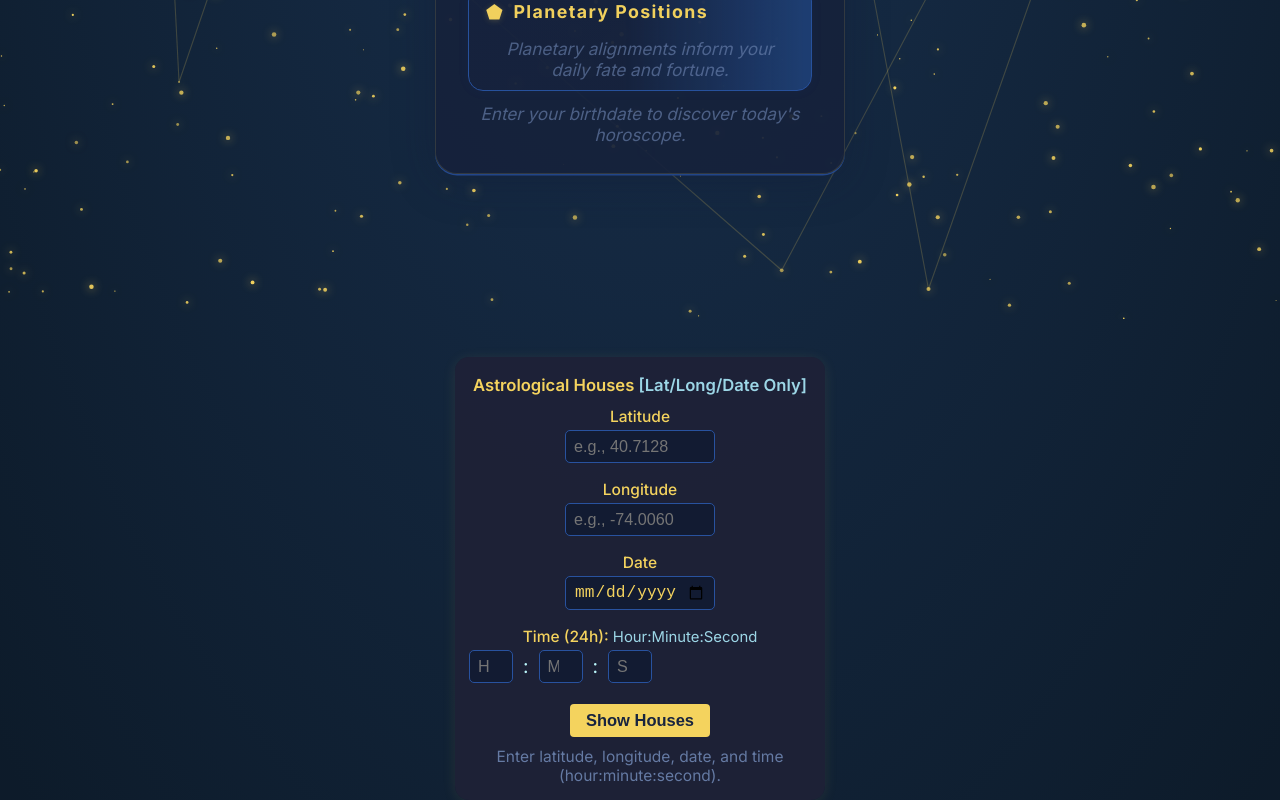
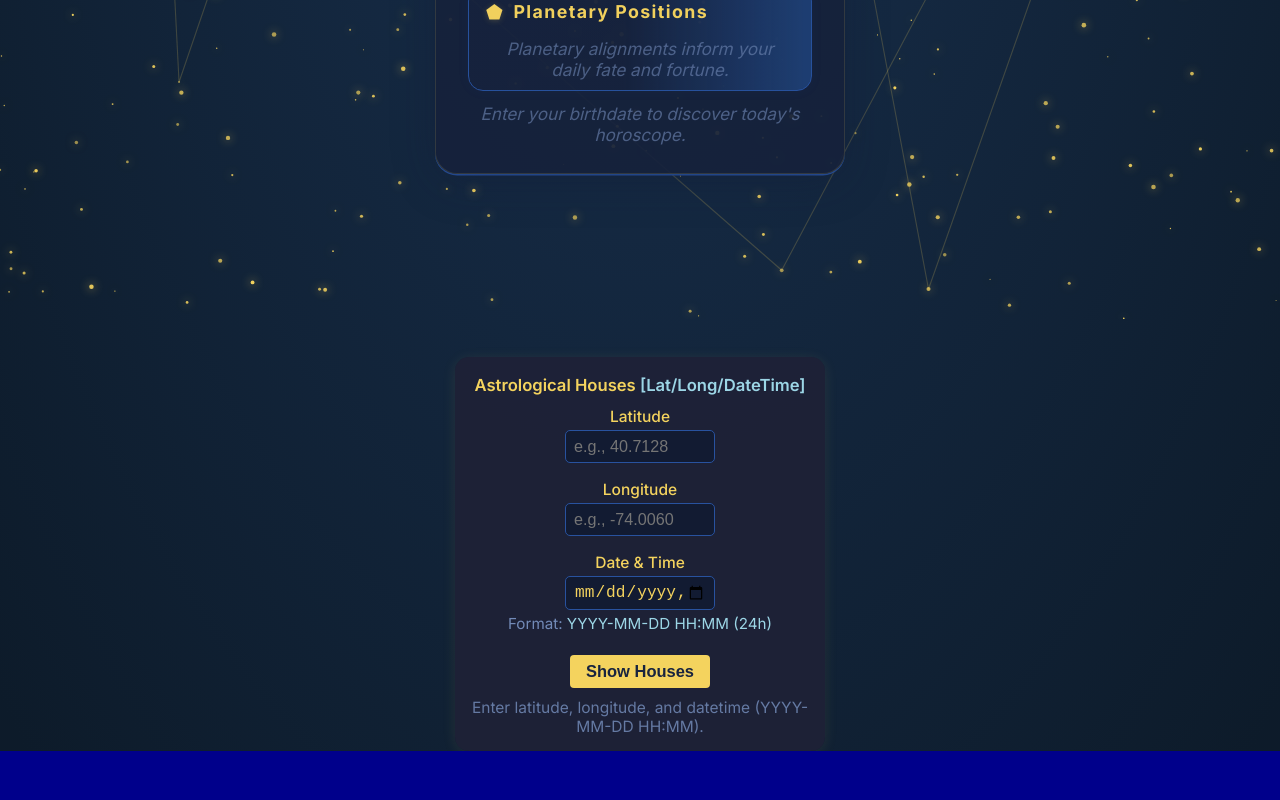
Before and after one commit to Workflow-Manager-admin/zodiacpulse-57194-8d85a16f, a React (Create React App) app in the folder zodiacpulse/: page / in a window 1280 px wide. Shown: the part 481-1281 px from the top of the page. After the commit the page ends 1232 px from the top, so only its background shows below. Built offline with nearby package versions, Linux system fonts and the light colour scheme; the HTML template or start-up script is replaced by a standard one.

Commit message:
CheckPoint

```diff
--- a/zodiacpulse/src/HousesData.js
+++ b/zodiacpulse/src/HousesData.js
@@ -3,19 +3,16 @@ import axios from "axios";
 
 /**
  * HousesData - Astrological house calculator.
- * Inputs: latitude, longitude, date, and time (hours, minutes, seconds).
- * User explicitly enters time instead of using device time.
+ * Inputs: latitude, longitude, datetime-local (single input).
+ * User explicitly enters datetime instead of using device time.
  * Shows response from the houses endpoint only.
  */
 // PUBLIC_INTERFACE
 function HousesData() {
   const [latitude, setLatitude] = useState("");
   const [longitude, setLongitude] = useState("");
-  const [date, setDate] = useState("");
-  // New: time fields
-  const [hour, setHour] = useState("");
-  const [minute, setMinute] = useState("");
-  const [second, setSecond] = useState("");
+  // datetimeLocal is an ISO string "YYYY-MM-DDTHH:mm"
+  const [datetimeLocal, setDatetimeLocal] = useState("");
   const [inputTouched, setInputTouched] = useState(false);
 
   // API result state
@@ -24,7 +21,6 @@ function HousesData() {
   const [houses, setHouses] = useState(null);
 
   // FreeAstrologyAPI info
-  // Note: This API key and endpoint are for FreeAstrologyAPI; actual availability/stability is not guaranteed.
   const ASTRO_API_KEY = "0d72cb2fa2ac14bee854efc0aade164f";
   const HOUSES_ENDPOINT = "https://json.freeastrologyapi.com/western/houses";
 
@@ -34,43 +30,37 @@ function HousesData() {
     const num = Number(val);
     return !isNaN(num) && num >= min && num <= max;
   }
-  function validDateString(d) {
-    if (!d || typeof d !== "string") return false;
-    // Should be in format YYYY-MM-DD
-    const dateParts = d.split("-");
-    if (dateParts.length !== 3) return false;
-    const year = Number(dateParts[0]);
-    const month = Number(dateParts[1]);
-    const day = Number(dateParts[2]);
+  function validDatetimeLocal(dt) {
+    // Format should be "YYYY-MM-DDTHH:mm" (HTML5 datetime-local)
+    if (!dt || typeof dt !== "string") return false;
+    // Check if string is in ISO format
+    // Ex: 2024-05-01T22:15
+    const match = dt.match(
+      /^(\d{4})-(\d{2})-(\d{2})T(\d{2}):(\d{2})$/
+    );
+    if (!match) return false;
+    const [_all, year, month, day, hour, minute] = match;
     if (
-      isNaN(year) ||
-      isNaN(month) ||
-      isNaN(day) ||
-      year < 1600 ||
-      year > 2100 ||
-      month < 1 ||
-      month > 12 ||
-      day < 1 ||
-      day > 31
-    )
+      Number(year) < 1600 ||
+      Number(year) > 2100 ||
+      Number(month) < 1 ||
+      Number(month) > 12 ||
+      Number(day) < 1 ||
+      Number(day) > 31 ||
+      Number(hour) < 0 ||
+      Number(hour) > 23 ||
+      Number(minute) < 0 ||
+      Number(minute) > 59
+    ) {
       return false;
+    }
     return true;
-  }
-  // Validate hour/minute/second as integers in appropriate ranges
-  function validHour(h) {
-    return validNumber(h, 0, 23);
-  }
-  function validMinuteOrSecond(val) {
-    return validNumber(val, 0, 59);
   }
   function allRequiredFields() {
     return (
       validNumber(latitude, -90, 90) &&
       validNumber(longitude, -180, 180) &&
-      validDateString(date) &&
-      validHour(hour) &&
-      validMinuteOrSecond(minute) &&
-      validMinuteOrSecond(second)
+      validDatetimeLocal(datetimeLocal)
     );
   }
 
@@ -84,23 +74,30 @@ function HousesData() {
     // Validation
     if (!allRequiredFields()) {
       setError(
-        "Enter valid latitude (-90~90), longitude (-180~180), date (1600-2100), and time (hours 0-23, minutes 0-59, seconds 0-59)."
+        "Enter valid latitude (-90~90), longitude (-180~180), and datetime (between years 1600 and 2100)."
       );
       return;
     }
 
     setLoading(true);
 
-    const y = date.substring(0, 4);
-    const m = date.substring(5, 7);
-    const d_ = date.substring(8, 10);
-
-    // Use user-provided time (pad to two digits)
-    const hh = hour.toString().padStart(2, "0");
-    const mm = minute.toString().padStart(2, "0");
-    const ss = second.toString().padStart(2, "0");
-    const dateStr = `${y}-${m}-${d_}`;
-    const timeStr = `${hh}:${mm}:${ss}`;
+    // Parse elements from datetimeLocal (format: "YYYY-MM-DDTHH:mm")
+    // Pass 0 for seconds
+    // API expects date: "YYYY-MM-DD", time: "HH:mm:ss"
+    let year, month, day, hour, minute;
+    let dateStr = "", timeStr = "";
+    const match = datetimeLocal.match(
+      /^(\d{4})-(\d{2})-(\d{2})T(\d{2}):(\d{2})$/
+    );
+    if (match) {
+      [ , year, month, day, hour, minute ] = match;
+      dateStr = `${year}-${month}-${day}`;
+      timeStr = `${hour}:${minute}:00`;
+    } else {
+      setError("Error: Invalid datetime format. Please pick using the datetime picker.");
+      setLoading(false);
+      return;
+    }
 
     const payload = {
       date: dateStr,
@@ -120,7 +117,6 @@ function HousesData() {
             "Content-Type": "application/json",
             Accept: "application/json",
           },
-          // 'validateStatus' allows us to get non-200 errors as response.
           validateStatus: () => true
         }
       );
@@ -140,13 +136,11 @@ function HousesData() {
           else if (typeof response.data === "string") serverMsg = ": " + response.data;
         }
         setError(
-          `API error (status ${response.status})${serverMsg ||
-            ""}. Please check your input or try again later.`
+          `API error (status ${response.status})${serverMsg || ""}. Please check your input or try again later.`
         );
         setLoading(false);
         return;
       }
-      // API returns {house1: val, house2: val, ...}
       setHouses(response.data);
       setLoading(false);
     } catch (err) {
@@ -160,7 +154,7 @@ function HousesData() {
     }
   }
 
-  // Render: just lat, long, date fields
+  // Render: lat, long, single datetime-local input
   return (
     <div
       style={{
@@ -184,7 +178,7 @@ function HousesData() {
         }}
       >
         Astrological Houses
-        <span style={{ color: "#9cd6e6" }}> [Lat/Long/Date Only]</span>
+        <span style={{ color: "#9cd6e6" }}> [Lat/Long/DateTime]</span>
       </div>
       <form
         onSubmit={handleSubmit}
@@ -266,7 +260,7 @@ function HousesData() {
             required
           />
         </div>
-        {/* Date */}
+        {/* Datetime-local (date and time) */}
         <div style={{ width: "100%", marginBottom: 1 }}>
           <label
             style={{
@@ -276,100 +270,31 @@ function HousesData() {
               marginBottom: 2,
               display: "block",
             }}
-            htmlFor="date"
+            htmlFor="datetime"
           >
-            Date
+            Date & Time
           </label>
           <input
-            name="date"
-            id="date"
-            type="date"
-            value={date}
+            name="datetime"
+            id="datetime"
+            type="datetime-local"
+            value={datetimeLocal}
             onChange={(e) => {
-              setDate(e.target.value);
+              setDatetimeLocal(e.target.value);
               setInputTouched(true);
               setError(""); setHouses(null);
             }}
-            min="1600-01-01"
-            max="2100-12-31"
+            min="1600-01-01T00:00"
+            max="2100-12-31T23:59"
             style={inputStyle()}
-            aria-label="Date"
+            aria-label="Date and Time"
             required
           />
+          <span style={{ color: "#9cd6e6", fontSize: ".95rem", display: "block", marginTop: 4, fontWeight: 400 }}>
+            <span style={{ color: "#728ab7" }}>Format: </span>YYYY-MM-DD HH:MM (24h)
+          </span>
         </div>
-        {/* Time fields: Hour/Minute/Second */}
-        <div style={{ width: "100%", marginTop: 5, marginBottom: 0 }}>
-          <label
-            style={{
-              color: "#F4D35E",
-              fontWeight: 500,
-              fontSize: ".97rem",
-              marginBottom: 2,
-              display: "block",
-            }}
-            htmlFor="hour"
-          >
-            Time (24h): <span style={{ color: "#9cd6e6", fontWeight: 400, fontSize: ".93rem" }}>Hour:Minute:Second</span>
-          </label>
-          <div style={{ display: "flex", gap: 10 }}>
-            <input
-              name="hour"
-              id="hour"
-              type="number"
-              value={hour}
-              onChange={(e) => {
-                setHour(e.target.value);
-                setInputTouched(true);
-                setError(""); setHouses(null);
-              }}
-              placeholder="HH"
-              style={{ ...inputStyle(), width: 44, textAlign: "center" }}
-              min={0}
-              max={23}
-              autoComplete="off"
-              aria-label="Hour"
-              required
-            />
-            <span style={{ fontSize: "1.2rem", color: "#baf6fa", alignSelf: "center" }}>:</span>
-            <input
-              name="minute"
-              id="minute"
-              type="number"
-              value={minute}
-              onChange={(e) => {
-                setMinute(e.target.value);
-                setInputTouched(true);
-                setError(""); setHouses(null);
-              }}
-              placeholder="MM"
-              style={{ ...inputStyle(), width: 44, textAlign: "center" }}
-              min={0}
-              max={59}
-              autoComplete="off"
-              aria-label="Minute"
-              required
-            />
-            <span style={{ fontSize: "1.2rem", color: "#baf6fa", alignSelf: "center" }}>:</span>
-            <input
-              name="second"
-              id="second"
-              type="number"
-              value={second}
-              onChange={(e) => {
-                setSecond(e.target.value);
-                setInputTouched(true);
-                setError(""); setHouses(null);
-              }}
-              placeholder="SS"
-              style={{ ...inputStyle(), width: 44, textAlign: "center" }}
-              min={0}
-              max={59}
-              autoComplete="off"
-              aria-label="Second"
-              required
-            />
-          </div>
-        </div>
+        {/* Submit button */}
         <button
           type="submit"
           style={{
@@ -422,10 +347,10 @@ function HousesData() {
             paddingTop: 10,
           }}
         >
-          Houses for {latitude}, {longitude} | {date}
+          Houses for {latitude}, {longitude} | {formatDate(datetimeLocal)}
           {" "}
           | <span style={{ color: "#F4D35E" }}>
-            {hour.toString().padStart(2, "0")}:{minute.toString().padStart(2, "0")}:{second.toString().padStart(2, "0")}
+            {formatTime(datetimeLocal)}
           </span>
           <div
             style={{
@@ -473,7 +398,6 @@ function HousesData() {
               textAlign: "center"
             }}
           >
-            {/* Old: Calculated with your current time. */}
             Calculated with your entered date and time.
           </div>
         </div>
@@ -488,7 +412,7 @@ function HousesData() {
             opacity: 0.85,
           }}
         >
-          Enter latitude, longitude, date, and time (hour:minute:second).
+          Enter latitude, longitude, and datetime (YYYY-MM-DD HH:MM).
         </div>
       )}
       {/* No results (if form submitted, but no data) */}
@@ -520,6 +444,22 @@ function inputStyle() {
     outline: "none",
     marginTop: 2,
   };
+}
+
+// Format YYYY-MM-DDTHH:mm → YYYY-MM-DD
+function formatDate(dt) {
+  if (!dt) return "--";
+  const split = dt.split("T");
+  return split.length === 2 ? split[0] : dt;
+}
+// Format YYYY-MM-DDTHH:mm → HH:mm:00
+function formatTime(dt) {
+  if (!dt) return "--:--:--";
+  const split = dt.split("T");
+  if (split.length !== 2) return "--:--:--";
+  const hm = split[1].split(":");
+  if (hm.length !== 2) return "--:--:--";
+  return `${hm[0].padStart(2, "0")}:${hm[1].padStart(2, "0")}:00`;
 }
 
 // PUBLIC_INTERFACE
```
Also changed, not shown: 2 other files (tests, documents, lock files or other folders).
